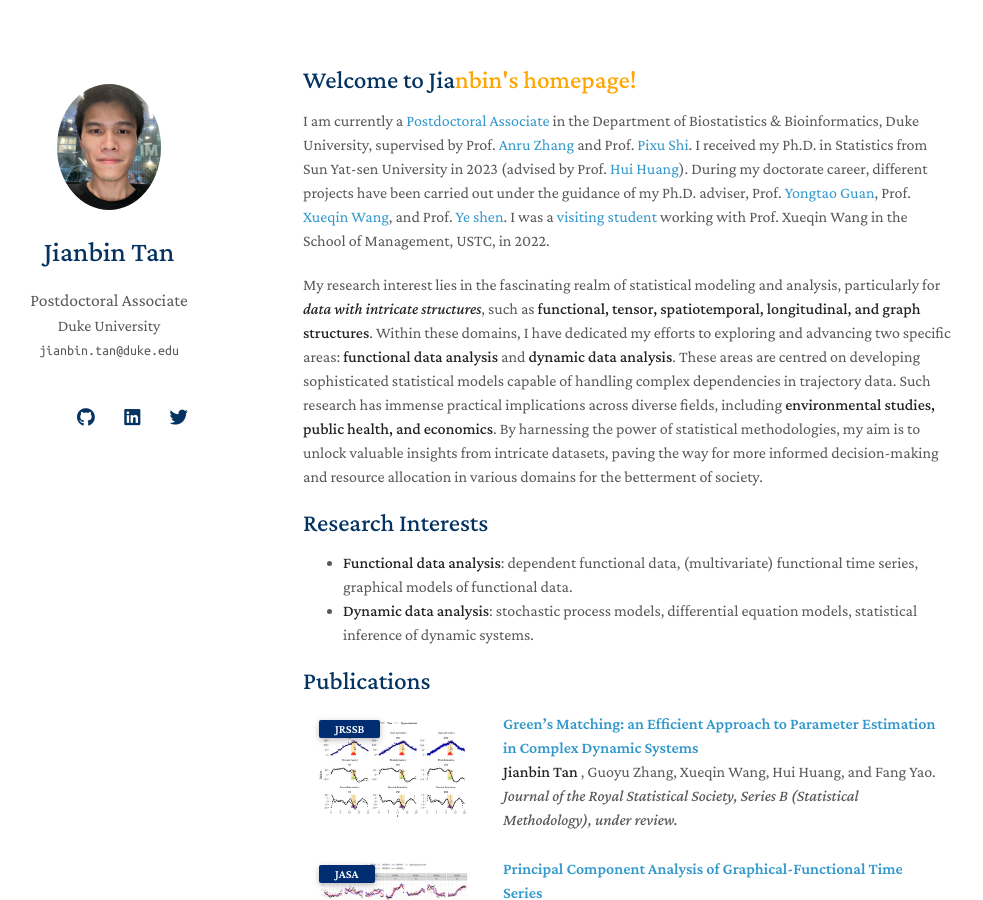
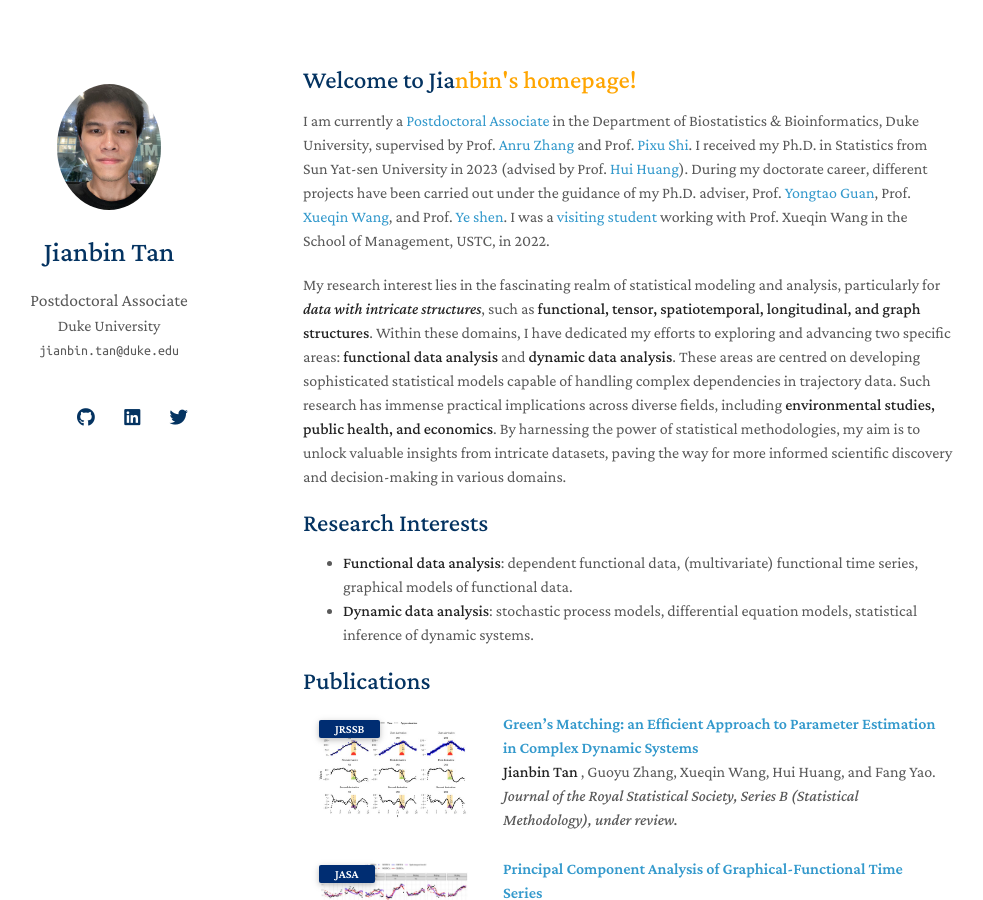
Before and after one commit to Tan-jianbin/Tan-jianbin.github.io, a Jekyll site: the page built from index.md, in a window 1280 px wide and 900 px high. Shown: the whole window, without its empty margins (167-1150 px from the left). Built offline with Jekyll 4.4.1, drawn with Linux system fonts in a browser that asks for light colours; nearby versions of some CDN libraries; a style sheet for code colours, icons or effects is not loaded; our own code applies the rules of GitHub Pages for plain Markdown files.

Commit message:
Update index.md

```diff
--- a/index.md
+++ b/index.md
@@ -6,7 +6,7 @@
 
 I am currently a [Postdoctoral Associate](https://biostat.duke.edu/profile/jianbin-tan) in the Department of Biostatistics & Bioinformatics, Duke University, supervised by Prof. [Anru Zhang](https://anruzhang.github.io) and Prof. [Pixu Shi](https://pixushi.github.io). I received my Ph.D. in Statistics from Sun Yat-sen University in 2023 (advised by Prof. [Hui Huang](https://math.sysu.edu.cn/teacher/485)). During my doctorate career, different projects have been carried out under the guidance of my Ph.D. adviser, Prof. [Yongtao Guan](https://people.miami.edu/profile/yguan@miami.edu),  Prof. [Xueqin Wang](https://bs.ustc.edu.cn/english/profile.php?id=650), and Prof. [Ye shen](https://publichealth.uga.edu/faculty-member/ye-shen/). I was a [visiting student](https://statlab905.github.io/author/jianbin-tan/) working with Prof. Xueqin Wang in the School of Management, USTC, in 2022.
 
-My research interest lies in the fascinating realm of statistical modeling and analysis, particularly for ***data with intricate structures***, such as **functional, tensor, spatiotemporal, longitudinal, and graph structures**. Within these domains, I have dedicated my efforts to exploring and advancing two specific areas: **functional data analysis** and **dynamic data analysis**. These areas are centred on developing sophisticated statistical models capable of handling complex dependencies in trajectory data. Such research has immense practical implications across diverse fields, including **environmental studies, public health, and economics**. By harnessing the power of statistical methodologies, my aim is to unlock valuable insights from intricate datasets, paving the way for more informed decision-making and resource allocation in various domains for the betterment of society.
+My research interest lies in the fascinating realm of statistical modeling and analysis, particularly for ***data with intricate structures***, such as **functional, tensor, spatiotemporal, longitudinal, and graph structures**. Within these domains, I have dedicated my efforts to exploring and advancing two specific areas: **functional data analysis** and **dynamic data analysis**. These areas are centred on developing sophisticated statistical models capable of handling complex dependencies in trajectory data. Such research has immense practical implications across diverse fields, including **environmental studies, public health, and economics**. By harnessing the power of statistical methodologies, my aim is to unlock valuable insights from intricate datasets, paving the way for more informed scientific discovery and decision-making in various domains.
 
 
 ## Research Interests
```
